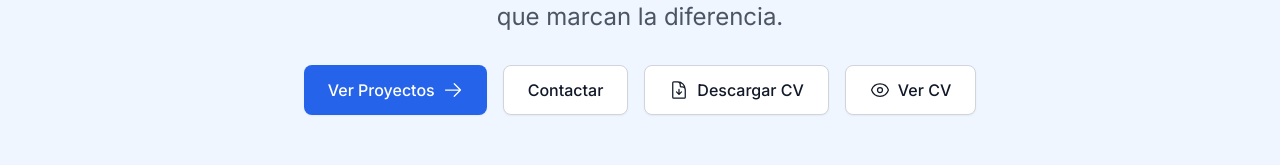
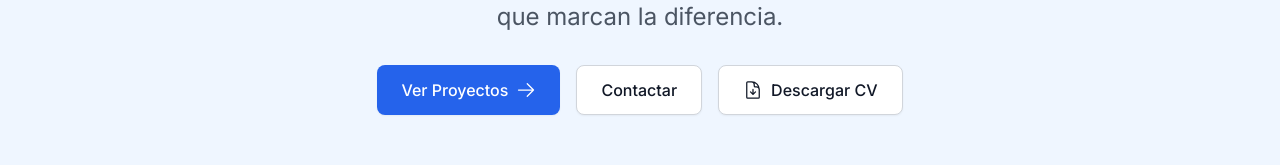
Before and after one commit to brrrr1/Portfolio, a React (Create React App) app: page / in a window 1280 px wide. Shown: the part 479-644 px from the top of the page. Built offline with nearby package versions, Linux system fonts and the light colour scheme; no server answers.

Commit message:
Got rid of view cv button

```diff
--- a/src/pages/Home.tsx
+++ b/src/pages/Home.tsx
@@ -2,8 +2,7 @@ import React from 'react';
 import { motion } from 'framer-motion';
 import {
   ArrowRightIcon,
-  DocumentArrowDownIcon,
-  EyeIcon
+  DocumentArrowDownIcon
 } from '@heroicons/react/24/outline';
 import { useTranslation } from '../hooks/useTranslation';
 
@@ -31,9 +30,7 @@ const Home: React.FC = () => {
     document.body.removeChild(link);
   };
 
-  const handleViewCV = () => {
-    window.open('/CV_Bruno_Delgado_2025.pdf', '_blank');
-  };
+
 
   const containerVariants = {
     hidden: { opacity: 0 },
@@ -141,13 +138,7 @@ const Home: React.FC = () => {
                 <DocumentArrowDownIcon className="h-5 w-5 mr-2" />
                 {t('home.downloadCV')}
               </button>
-              <button
-                onClick={handleViewCV}
-                className="btn-secondary inline-flex items-center"
-              >
-                <EyeIcon className="h-5 w-5 mr-2" />
-                {t('home.viewCV')}
-              </button>
+
             </motion.div>
           </motion.div>
         </div>
```
